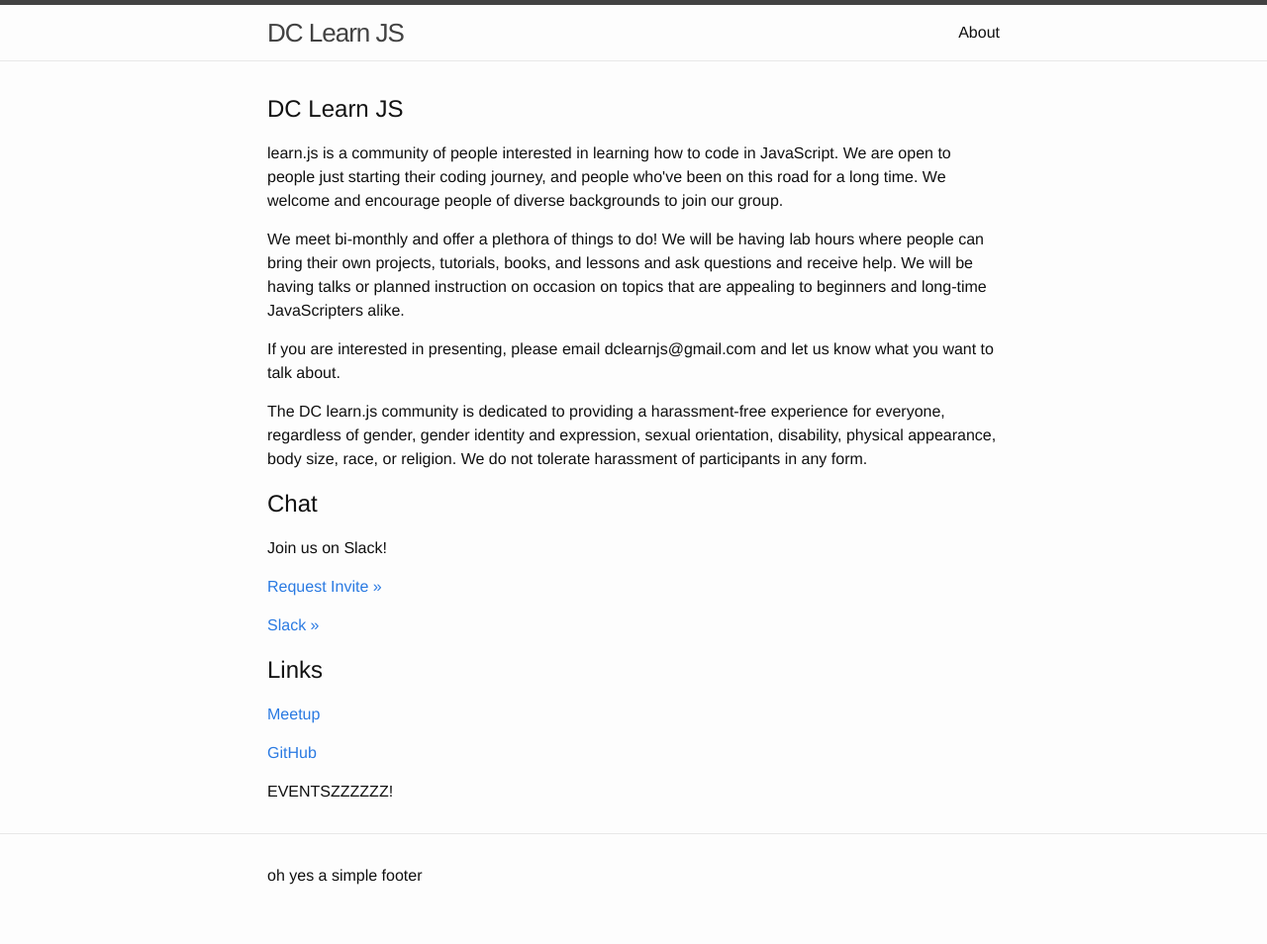
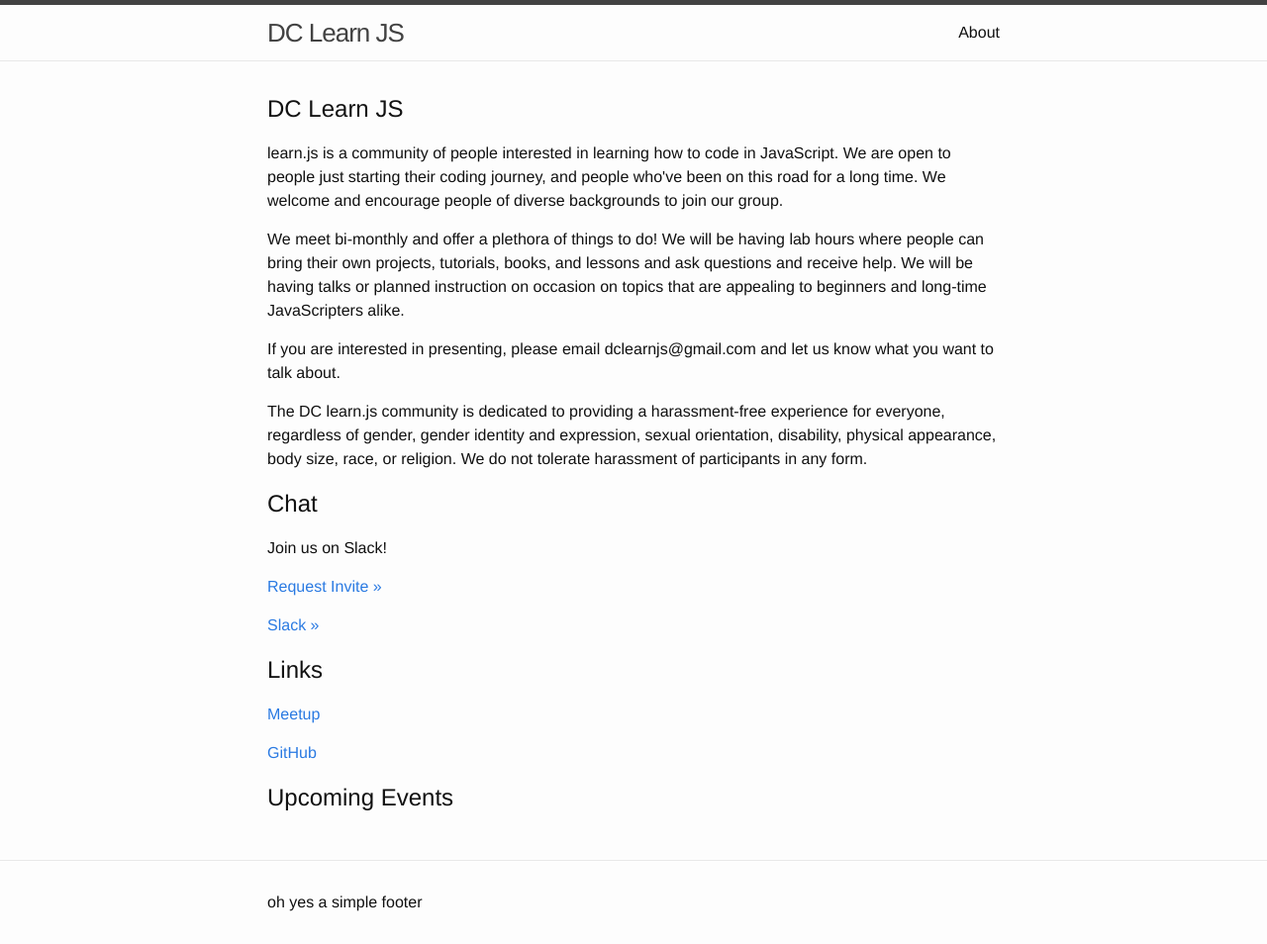
Before and after one commit to dclearnjs/dclearnjs.github.io, a Jekyll site: the page built from index.html, in a window 1280 px wide. Shown: the whole page at 99% size. Built offline with Jekyll 4.4.1, drawn with Linux system fonts in a browser that asks for light colours; nearby versions of some CDN libraries; before the commit the page ends 927 px from its top, so only the background shows below that; some of the changed lines change nothing that is shown.

Commit message:
add meetup_cards 'web component'

```diff
--- a/_includes/events.html
+++ b/_includes/events.html
@@ -1 +1,8 @@
-EVENTSZZZZZZ!
+<article id="events" class="main-events">
+  <header>
+    <h1>Upcoming Events</h1>
+  </header>
+  <section class="main-content">
+    <div id="dclearnjs-meetup-card-collection" data-component="meetup-card-collection" data-meetup-card-max-return="5" data-meetup-card-url="http://api.meetup.com/2/events/?key=5341f755f76227c357174f3c94066&group_urlname=DC-learn-js &status=upcoming&order=time&limited_events=false&desc=false&callback=JSON_CALLBACK&offset=0&format=json&page=200&fields="></div>
+  </section>
+</article>
--- a/_includes/head.html
+++ b/_includes/head.html
@@ -9,4 +9,6 @@
   <link rel="stylesheet" href="{{ "/css/main.css" | prepend: site.baseurl }}">
   <link rel="canonical" href="{{ page.url | replace:'index.html','' | prepend: site.baseurl | prepend: site.url }}">
   <link rel="alternate" type="application/rss+xml" title="{{ site.title }}" href="{{ "/feed.xml" | prepend: site.baseurl | prepend: site.url }}" />
+  <script src="https://ajax.googleapis.com/ajax/libs/jquery/2.1.3/jquery.min.js"></script>
+  <script src="https://cdnjs.cloudflare.com/ajax/libs/mustache.js/2.1.2/mustache.js"></script>
 </head>
--- a/_includes/header.html
+++ b/_includes/header.html
@@ -1,3 +1,5 @@
+{% include meetup_cards.html %}
+
 <header class="site-header">
 
   <div class="wrapper">
--- /dev/null
+++ b/_includes/meetup_cards.html
@@ -0,0 +1,99 @@
+{% raw  %}
+<script id="meetup-card" type="x-tmpl-mustache">
+    <div class="panel panel-default">
+        <div class="panel-heading">
+            <a href="{{event.event_url}}" target="_blank">{{event.name}}</a>
+        </div>
+        <div class="panel-body">
+            <div class="col-sm-8">
+                <p>{{{event.description}}}</p>
+            </div>
+            <div class="col-sm-4">
+                <b>WHEN:</b> {{event.formattedDate}}
+                <br><b>WHERE:</b> <a href="{{event.venueLink}}" target="_blank">{{event.venue.name}}</a>
+                <br><b>WHO:</b> {{event.yes_rsvp_count}} already going
+            </div>
+        </div>
+    </div>
+</script>
+{% endraw  %}
+
+<script type="text/javascript">
+  //assume Mustache is loaded
+  //assume Meetup is loaded
+
+var Meetup = function(meetupURL) {
+  this.meetupURL = (typeof meetupURL!=='undefined') ? meetupURL :
+  "https://api.meetup.com/2/events?offset=0&format=json&limited_events=False&group_urlname=techcorridorio&page=200&fields=&order=time&desc=false&status=upcoming&sig_id=168857872&sig=e659cc6038d27adf6eae600a44905c69196c77df";
+
+  this.getEvents = function(callback) {
+    $.ajax({
+      url: this.meetupURL,
+      dataType: 'jsonp'
+    })
+    .done(function(data) {
+            callback(data);
+    })
+    .fail(function(error) {
+      console.log("Meetup API Request Failed");
+    });
+  }
+};
+
+
+window.onload = function(){
+  $('*[data-component="meetup-card-collection"]').each(function(){
+    var componentConfiguration = {
+      "maxEvents": $(this).data("meetup-card-max-return"),
+      "id": this.id,
+      "url": $(this).data("meetup-card-url")
+    };
+
+    var meetup = new Meetup(componentConfiguration.url).getEvents(function(data) {
+      $.each(data.results, function(i, event) {
+        if (i < componentConfiguration.maxEvents) {
+          eventPresenter = EventPresenter(event);
+          createEventCard(eventPresenter);
+        }
+      })
+    });
+
+    var createEventCard = function (event) {
+      var template = $('#meetup-card').html();
+      Mustache.parse(template);   // optional, speeds up future uses
+      var rendered = Mustache.render(template, {"event": event});
+      $('#'+componentConfiguration.id).append(rendered);
+    };
+
+    var EventPresenter = function(event) {
+      var formatVenueLink = function(venue) {
+        var formattedVenue = "http://maps.google.com/?q=" + encodeURI(venue.address_1) + '+' + encodeURI(venue.city);
+        return formattedVenue
+      };
+      var formatDate = function(date) {
+        // Pretty print the event date
+        var day = [ "Sunday", "Monday", "Tuesday", "Wednesday", "Thursday", "Friday", "Saturday"];
+        var months = [
+          "January", "February", "March", "April",
+          "May", "June", "July", "August",
+          "September", "October", "November", "December"
+        ];
+
+        return day[date.getDay()]  + ', '
+        + months[date.getMonth()] + ' '
+        + date.getDate() + ', '
+        + date.getFullYear()
+        + ' at '
+        + (date.getHours() % 12) + ':'
+        + (date.getMinutes() < 10 ? '0'+date.getMinutes() : date.getMinutes())
+        + ' '
+        + (date.getHours() < 12 ? 'AM' : 'PM');
+      };
+
+      event.venueLink = formatVenueLink(event.venue);
+      event.formattedDate = formatDate(new Date(event.time));
+      return event;
+    }
+  })
+};
+</script>
```
